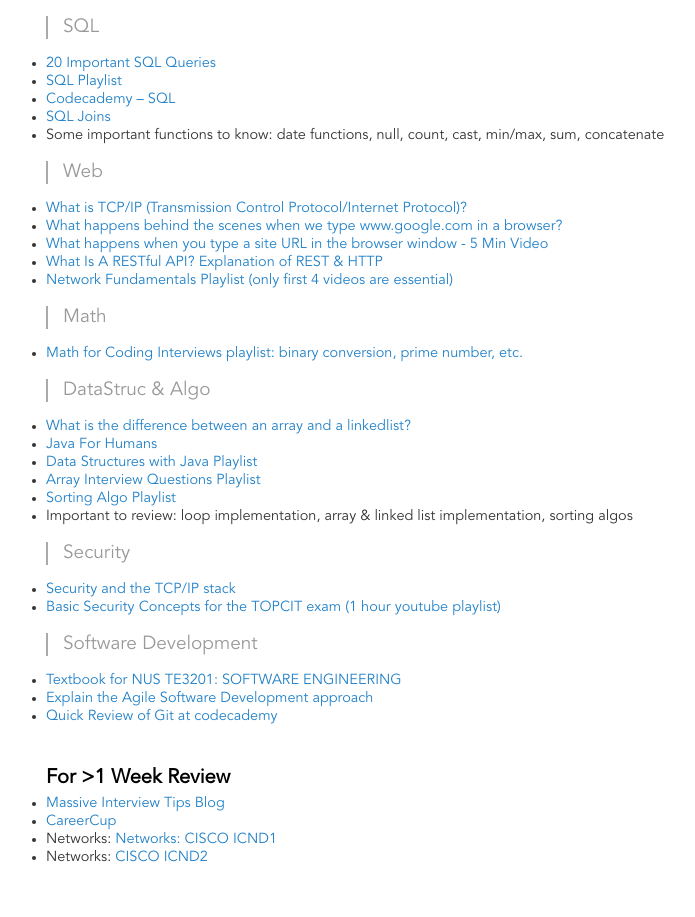
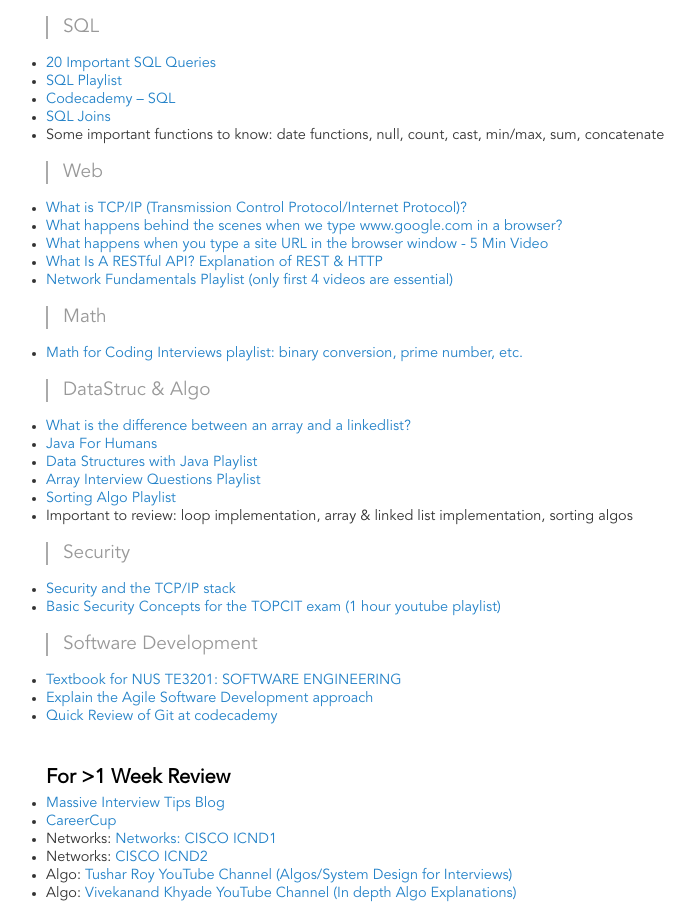
Before and after one commit to jpamata/jpamata.github.io, a Jekyll site: the page built from reviewer.md, in a window 1280 px wide. Shown: the part 866-1783 px from the top of the page, without its empty margins (210-905 px from the left). Built offline with Jekyll 4.4.1, drawn with Linux system fonts in a browser that asks for light colours; before the commit the page ends 1747 px from its top, so only the background shows below that.

Commit message:
Update reviewer.md

```diff
--- a/reviewer.md
+++ b/reviewer.md
@@ -70,3 +70,5 @@
 - [CareerCup](https://www.careercup.com/page)
 - Networks: [Networks: CISCO ICND1](http://www.freeccnastudyguide.com/study-guides/icnd1-100-101/)
 - Networks: [CISCO ICND2](http://www.freeccnastudyguide.com/study-guides/icnd2-200-101/)
+- Algo: [Tushar Roy YouTube Channel (Algos/System Design for Interviews)](https://www.youtube.com/user/tusharroy2525/videos)
+- Algo: [Vivekanand Khyade YouTube Channel (In depth Algo Explanations)](https://www.youtube.com/user/vivekanandkhyade/videos)
```
